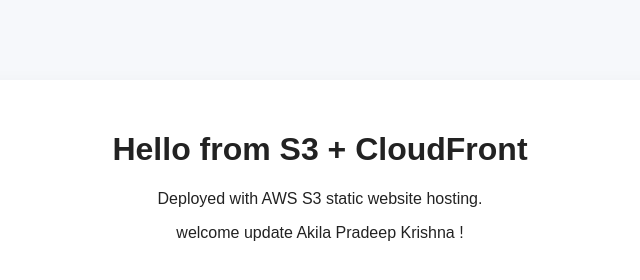
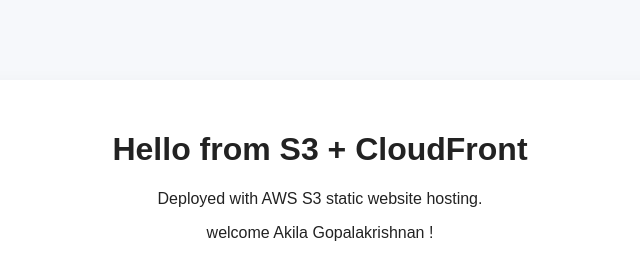
Before and after one commit to akilagrepo/jenkins, a plain HTML site: page index.html in a window 1280 px wide. Shown: the full height of the page, 320-960 px from the left. Drawn offline with Linux system fonts and the light colour scheme.

Commit message:
update after error

```diff
--- a/index.html
+++ b/index.html
@@ -9,7 +9,7 @@
   <div class="wrap">
     <h1>Hello from S3 + CloudFront</h1>
     <p>Deployed with AWS S3 static website hosting.</p>
-    <p>welcome update Akila Pradeep Krishna !</p>
+    <p>welcome Akila Gopalakrishnan !</p>
   </div>
 </body>
 </html>
```
